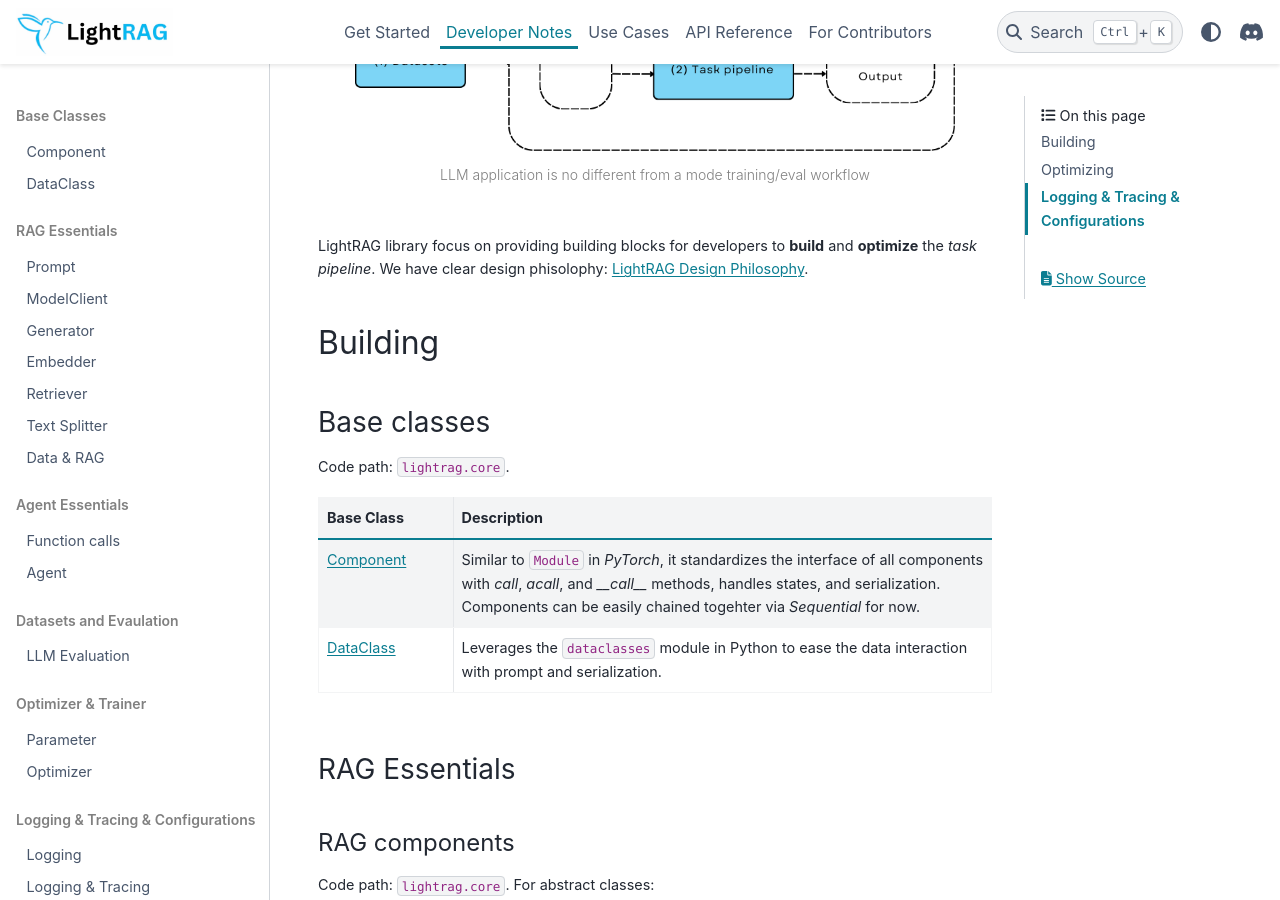
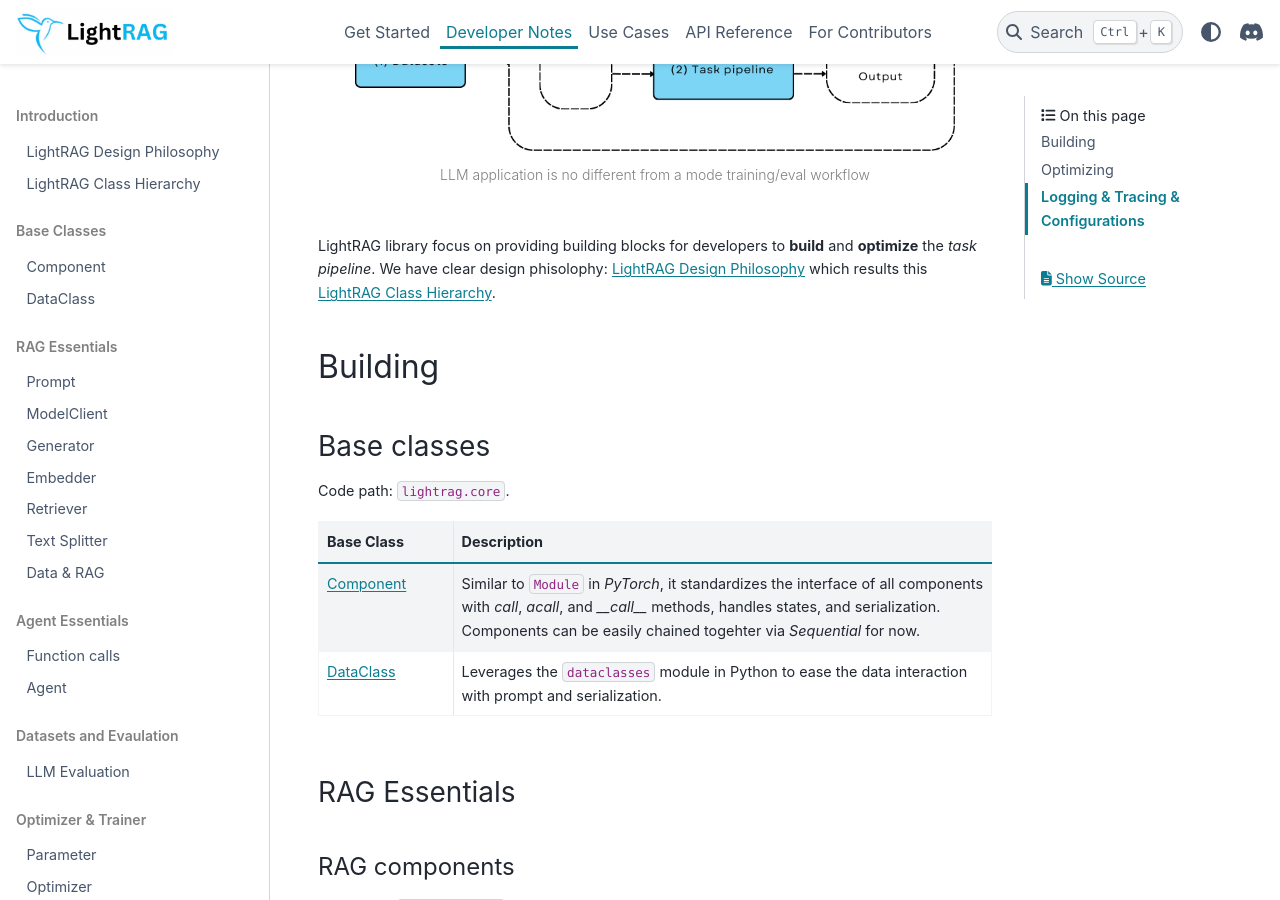
Before and after one commit to SylphAI-Inc/AdalFlow, a Sphinx documentation site: the page built from docs/source/developer_notes/index.rst, in a window 1280 px wide and 900 px high, scrolled down 452 px. Built offline with Sphinx 7.4.7 and the PyData theme 0.15.4, drawn with Linux system fonts in a browser that asks for light colours; pages that are not in the unit, such as notebooks, are missing from menus; some of the changed text lies outside the part shown.

Commit message:
finalize the design philosophy and the introduction section

```diff
--- a/docs/source/developer_notes/index.rst
+++ b/docs/source/developer_notes/index.rst
@@ -28,18 +28,15 @@ This is our tutorials before you move ahead to build use cases  (LLM application
    .. :width: 200px
 
 LightRAG library focus on providing building blocks for developers to **build** and **optimize** the `task pipeline`.
-We have clear design phisolophy: :doc:`lightrag_design_philosophy`.
+We have clear design phisolophy: :doc:`lightrag_design_philosophy` which results this :doc:`class_hierarchy`.
 
+.. toctree::
+   :maxdepth: 1
+   :caption: Introduction
+   :hidden:
 
-
-..    :maxdepth: 1
-..    :hidden:
-
-..    lightrag_design_philosophy
-
-
-
-..  llm_intro
+   lightrag_design_philosophy
+   class_hierarchy
 
 
 
--- a/docs/source/get_started/index.rst
+++ b/docs/source/get_started/index.rst
@@ -8,6 +8,6 @@ Here is the content of our documentation project.
 .. toctree::
    :maxdepth: 2
 
-   lightrag_in_10_mins
    installation
    community
+   lightrag_in_10_mins
--- a/docs/source/index.rst
+++ b/docs/source/index.rst
@@ -127,7 +127,9 @@ On the contrary, we have to do 'more' and go 'deeper' and 'wider' on any topic t
 
 .. - LightRAG provides advanced tooling for developers to build `agents`, `tools/function calls`, etc., without relying on any proprietary API provider's 'advanced' features such as `OpenAI` assistant, tools, and JSON format
 
-It is the future of LLM applications
+.. It is the future of LLM applications
+
+Unites both Research and Production
 ~~~~~~~~~~~~~~~~~~~~~~~~~~~~~~~~~~~~~~
 
 On top of the easiness to use, we in particular optimize the configurability of components for researchers to build their solutions and to benchmark existing solutions.
```
Also changed, not shown: docs/source/developer_notes/lightrag_design_philosophy.rst (+89 -39 lines).
